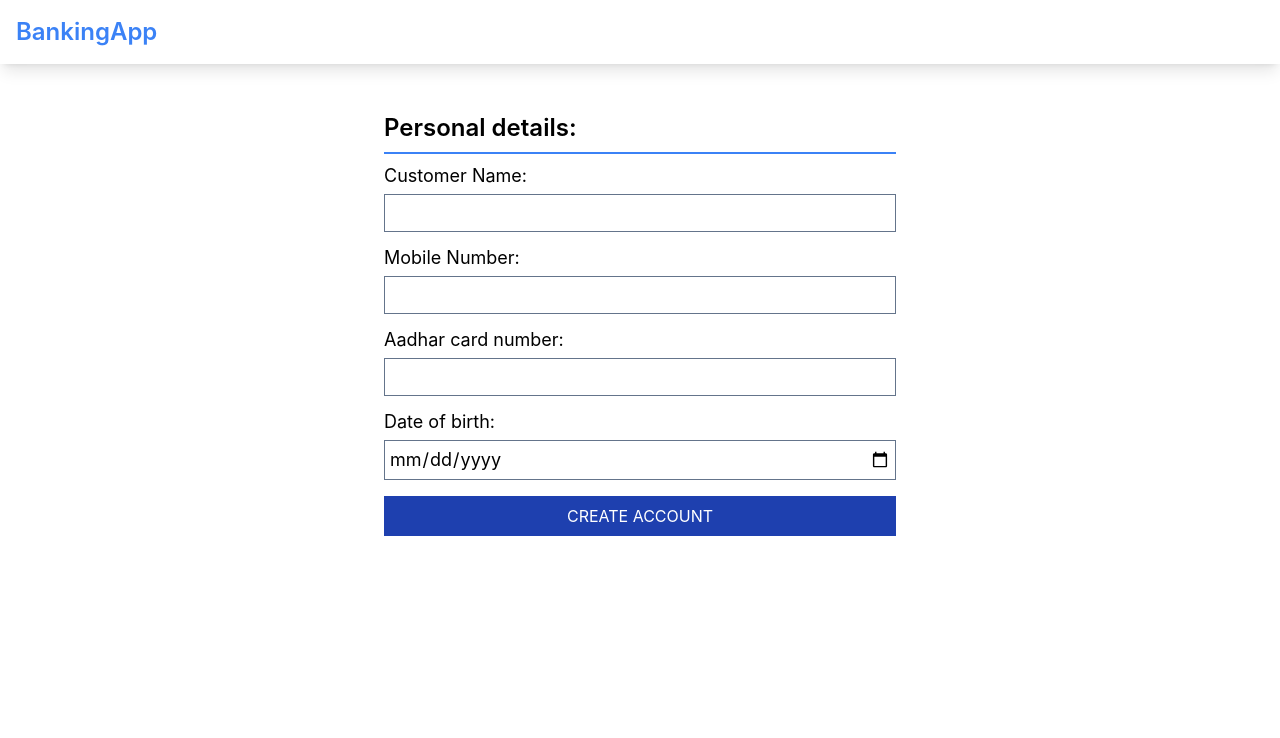
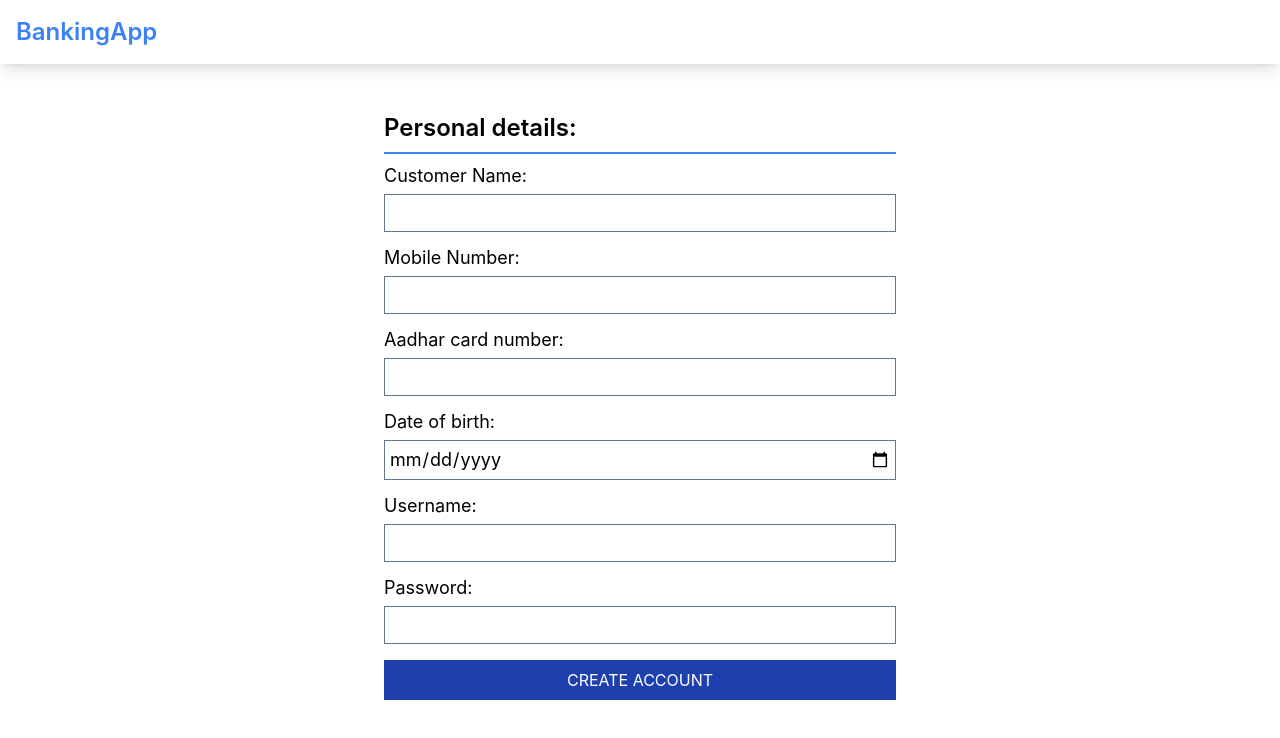
Before and after one commit to AtharvaUmbarkar/BankingApp, a React (Create React App) app in the folder frontend/: page /registration in a window 1280 px wide. Shown: the top 738 px of the page. Built offline with nearby package versions, Linux system fonts and the light colour scheme.

Commit message:
added session

```diff
--- a/frontend/src/Component/Home/Home.js
+++ b/frontend/src/Component/Home/Home.js
@@ -1,8 +1,16 @@
-import React from 'react'
+import React, { useEffect, useState } from 'react'
 import { Link } from 'react-router-dom'
 import Navbar from './Navbar'
 
 const Home = () => {
+
+    const [userId, setUserid] = useState("")
+
+    useEffect(() => {
+        const id = sessionStorage.getItem("userId")
+        if(id) setUserid(id)
+    },[])
+
     return (
         <div className='w-full flex flex-col min-h-screen'>
 
@@ -11,6 +19,9 @@ const Home = () => {
                 <Link className='w-4/5 py-2 my-2 px-2 bg-blue-900 text-white text-center' to='/registration'>Register</Link>
                 <Link className='w-4/5 py-2 my-2 px-2 bg-blue-900 text-white text-center' to='/apply'>Apply for an account</Link>
             </ul>
+            <br/>
+            {userId && <div className="text-center font-bold">Hi {userId}</div>}
+
         </div>
     )
 }
--- a/frontend/src/Component/Login.js
+++ b/frontend/src/Component/Login.js
@@ -1,5 +1,6 @@
 import axios from "axios";
 import React, { useState } from "react"
+import { useNavigate } from "react-router-dom";
 
 
 function Login() {
@@ -7,6 +8,8 @@ function Login() {
     const [user_id, setUserID] = useState();
     const [user_password, setUserPassword] = useState();
     const baseURL = "http://localhost:8090/Login"
+    const navigate = useNavigate()
+
     const handleSubmit = async (event) => {
         event.preventDefault();
         axios.post(
@@ -16,9 +19,9 @@ function Login() {
                 password: user_password
             }
         ).then((response) => {
-            alert("User ID : " + response.data);
-            if (response.data == "Login Success") {
-
+            if (response.data) {
+                sessionStorage.setItem("userId", user_id)
+                navigate("/")
             }
             else {
                 alert("Invalid credentials")
@@ -57,7 +60,7 @@ function Login() {
                 </label>
                 <label className="text-lg my-2">User Password:
                     <input
-                        type="text"
+                        type="password"
                         name="user_id"
                         value={user_password}
                         onChange={handle_passChange || ""}
--- a/frontend/src/Component/Registration.js
+++ b/frontend/src/Component/Registration.js
@@ -1,8 +1,10 @@
 import { useState } from "react"
 import axios from "axios"
+import { useNavigate } from "react-router-dom";
 
 function Registration() {
   const [inputs, setInputs] = useState({});
+  const navigate = useNavigate()
 
   const handleChange = (event) => {
     const name = event.target.name;
@@ -13,7 +15,7 @@ function Registration() {
   const handleSubmit = async (event) => {
     console.log(inputs)
     event.preventDefault();
-    if (Object.keys(inputs).length == 4) {
+    if (Object.keys(inputs).length == 6) {
       let allFieldsEntered = true;
       Object.keys(inputs).map(field => {
         if (!inputs[field]) {
@@ -28,9 +30,11 @@ function Registration() {
         console.log(inputs)
         inputs["customer_phone"] = parseInt(inputs[["customer_phone"]])
         inputs["customer_aadhar"] = parseInt(inputs[["customer_aadhar"]])
+        inputs["username"] = parseInt(inputs[["username"]])
         const res = await axios.post("http://localhost:8090/saveCustomer", JSON.stringify(inputs), { headers: { "Content-Type": "application/json" } })
         if (res) {
-          alert(JSON.stringify(res));
+          navigate("/login")
+          // alert(JSON.stringify(res));
         }
         setInputs({})
       }
@@ -148,6 +152,30 @@ function Registration() {
             />
           </label>
         </div>
+        <div className='user-form-inputs'>
+
+          <label className="text-lg my-2">Username:
+            <input
+              type="text"
+              name="username"
+              value={inputs.username || ""}
+              onChange={handleChange}
+              className="border border-slate-500 focus-within:border-blue-500 text-lg p-1 mt-1"
+            />
+          </label>
+        </div>
+        <div className='user-form-inputs'>
+
+          <label className="text-lg my-2">Password:
+            <input
+              type="password"
+              name="password"
+              value={inputs.password || ""}
+              onChange={handleChange}
+              className="border border-slate-500 focus-within:border-blue-500 text-lg p-1 mt-1"
+            />
+          </label>
+        </div>
         <input type="submit" value="Create account" className="self-center p-2 uppercase bg-blue-800 text-white my-4"/>
       </form>
     </div>
```
